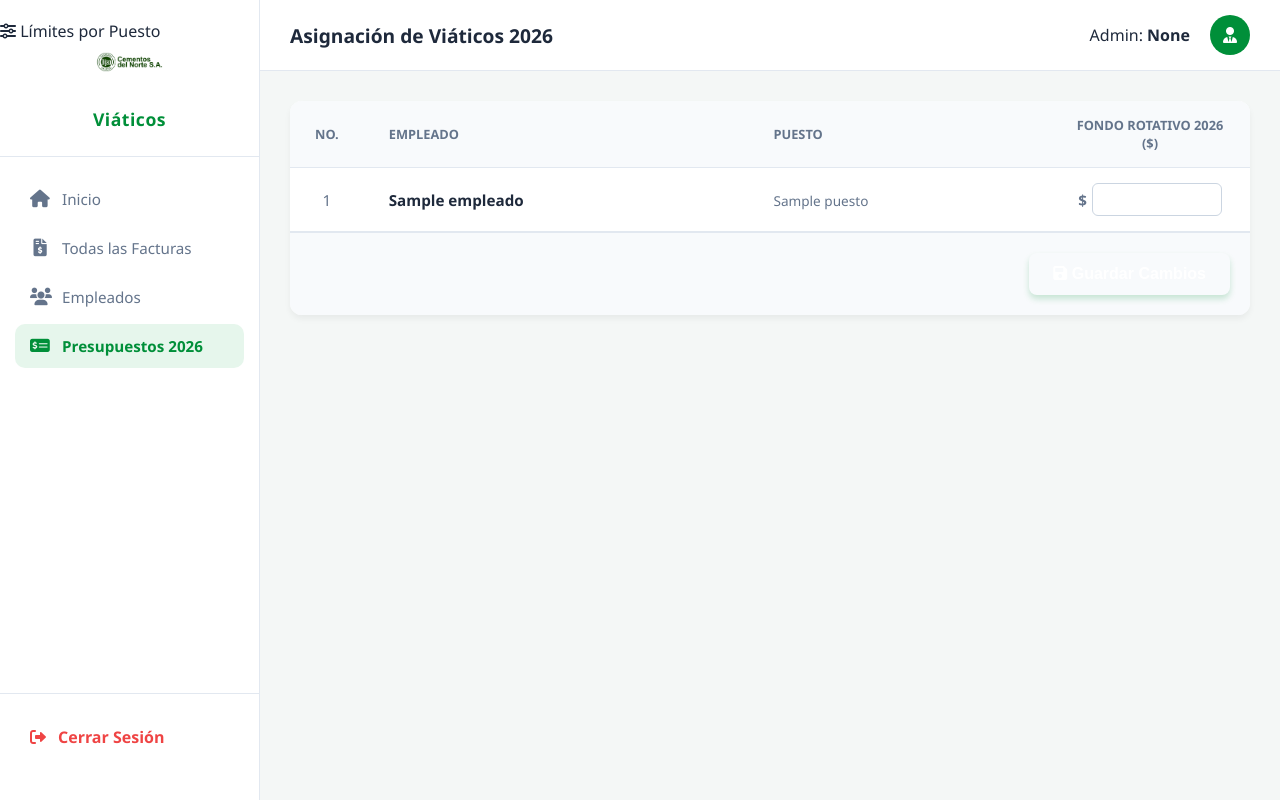
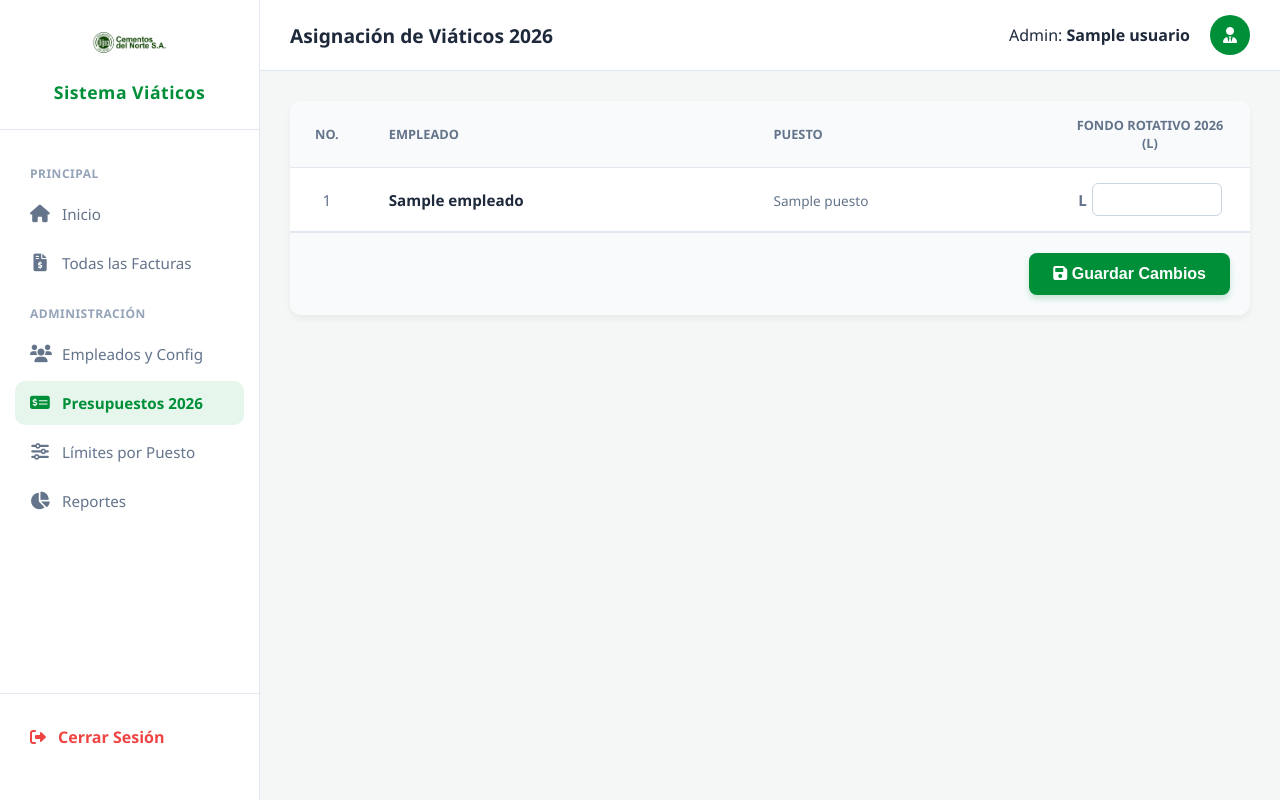
Before and after one commit to Viaticoscementos/viaticos, a FastAPI app: template templates/presupuestos.html in a window 1280 px wide. Run offline with FastAPI, Linux system fonts and the light colour scheme; the template is opened without the code that fills it: most values are stand-ins (such as "Sample title", 1, 10 or a date in 2020).

Commit message:
Agregando enlace a Límites por Puesto en el menú de Presupuestos

```diff
--- a/templates/presupuestos.html
+++ b/templates/presupuestos.html
@@ -10,18 +10,22 @@
 <body class="dashboard-body">
 
     <div class="dashboard-container">
-        <!-- MENÚ LATERAL (Solo visible para admin) -->
+        <!-- MENÚ LATERAL -->
         <aside class="sidebar">
-            <a href="/panel/limites"><i class="fas fa-sliders-h"></i> Límites por Puesto</a>
             <div class="sidebar-brand">
-                <img src="/static/logo_color.png" alt="Logo" style="height: 40px; margin-bottom: 10px;">
-                <h2>Viáticos</h2>
+                <img src="/static/logo_color.png" alt="Logo" style="height: 45px;">
+                <h2>Sistema Viáticos</h2>
             </div>
             <nav class="sidebar-menu">
+                <p class="menu-label">Principal</p>
                 <a href="/panel"><i class="fas fa-home"></i> Inicio</a>
-                <a href="#"><i class="fas fa-file-invoice-dollar"></i> Todas las Facturas</a>
-                <a href="/panel/empleados"><i class="fas fa-users"></i> Empleados</a>
+                <a href="/panel/facturas"><i class="fas fa-file-invoice-dollar"></i> Todas las Facturas</a>
+
+                <p class="menu-label" style="margin-top: 15px;">Administración</p>
+                <a href="/panel/empleados"><i class="fas fa-users"></i> Empleados y Config</a>
                 <a href="/panel/presupuestos" class="active"><i class="fas fa-money-check-alt"></i> Presupuestos 2026</a>
+                <a href="/panel/limites"><i class="fas fa-sliders-h"></i> Límites por Puesto</a>
+                <a href="/panel/reportes"><i class="fas fa-chart-pie"></i> Reportes</a>
             </nav>
             <div class="sidebar-footer">
                 <a href="/logout"><i class="fas fa-sign-out-alt"></i> Cerrar Sesión</a>
@@ -33,13 +37,12 @@
             <header class="top-navbar">
                 <h2 style="margin:0; font-size: 1.2rem; color: #1e293b;">Asignación de Viáticos 2026</h2>
                 <div class="user-info">
-                    <span>Admin: <strong>{{ request.session.get('admin') }}</strong></span>
+                    <span>Admin: <strong>{{ usuario }}</strong></span>
                     <div class="avatar"><i class="fas fa-user-tie"></i></div>
                 </div>
             </header>
 
             <div style="padding: 30px;">
-
                 {% if msg == 'ok' %}
                 <div style="background: #dcfce7; color: #16a34a; padding: 15px; border-radius: 8px; margin-bottom: 20px; font-weight: bold;">
                     <i class="fas fa-check-circle"></i> Los presupuestos se actualizaron correctamente.
@@ -55,7 +58,7 @@
                                         <th style="width: 50px; text-align: center;">No.</th>
                                         <th>Empleado</th>
                                         <th>Puesto</th>
-                                        <th style="width: 200px; text-align: center;">Fondo Rotativo 2026 ($)</th>
+                                        <th style="width: 200px; text-align: center;">Fondo Rotativo 2026 (L)</th>
                                     </tr>
                                 </thead>
                                 <tbody>
@@ -66,7 +69,7 @@
                                         <td><span style="font-size: 0.85rem; color: #64748b;">{{ emp.puesto or 'Sin puesto' }}</span></td>
                                         <td>
                                             <div style="display: flex; align-items: center; justify-content: center; gap: 5px;">
-                                                <span style="font-weight: bold; color: #64748b;">$</span>
+                                                <span style="font-weight: bold; color: #64748b;">L</span>
                                                 <input type="number" step="0.01"
                                                        name="limite_{{ emp.nombre }}"
                                                        value="{{ emp.limite_actual }}"
@@ -80,7 +83,7 @@
                         </div>
 
                         <div style="padding: 20px; background: #f8fafc; border-top: 1px solid #e2e8f0; text-align: right;">
-                            <button type="submit" class="btn" style="background: var(--cenosa-verde); color: white; padding: 12px 24px; border-radius: 8px; font-size: 1rem; border: none; cursor: pointer; font-weight: bold; box-shadow: 0 4px 6px rgba(0, 143, 57, 0.2);">
+                            <button type="submit" class="btn" style="background: var(--verde-cenosa); color: white; padding: 12px 24px; border-radius: 8px; font-size: 1rem; border: none; cursor: pointer; font-weight: bold; box-shadow: 0 4px 6px rgba(0, 143, 57, 0.2);">
                                 <i class="fas fa-save"></i> Guardar Cambios
                             </button>
                         </div>
```
